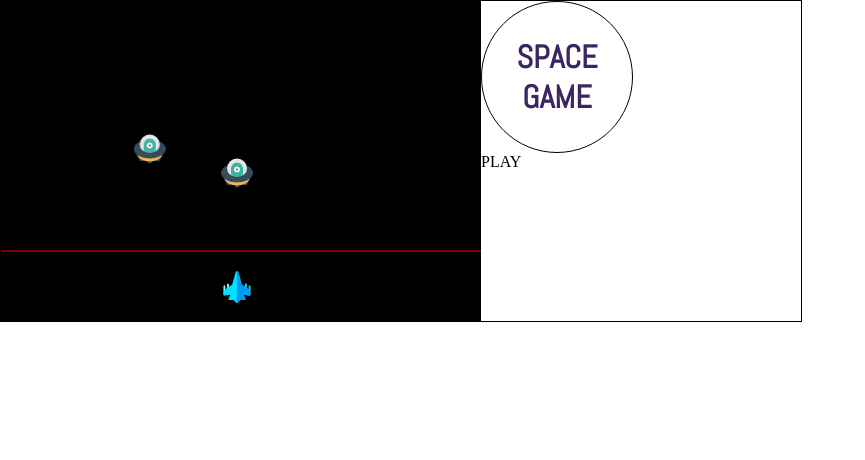
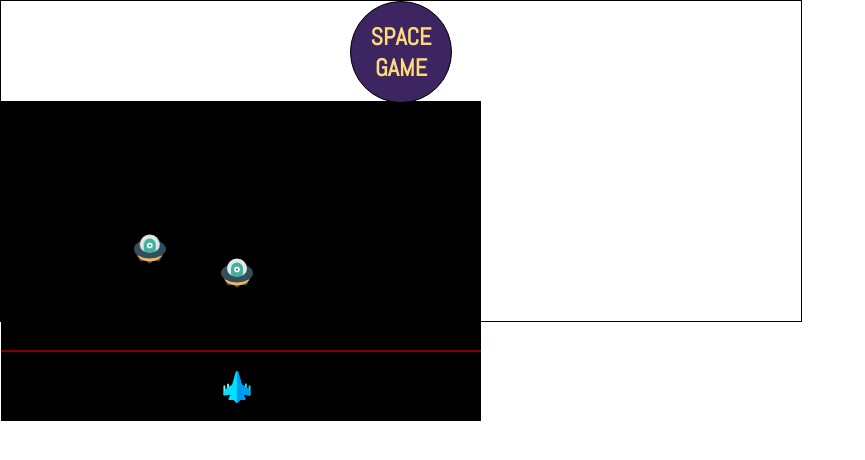
Before and after one commit to srinivasu619/Space_Game, a plain HTML site: page Canvas-Project-1/index.html in a window 1280 px wide. Shown: the whole page, without its empty margins (0-865 px from the left). Drawn offline with nearby package versions, Linux system fonts and the light colour scheme.

Commit message:
Changed Layout

```diff
--- a/Canvas-Project-1/index.html
+++ b/Canvas-Project-1/index.html
@@ -12,7 +12,6 @@
 
 <body>
 	<div class="mainContainer">
-		<canvas height="320" width="480" id="play"></canvas>
 		<div class="menu">
 			<div class="heading center">
 				<h1 text="SPACE">SPACE</h1>
@@ -22,6 +21,7 @@
 				<div class="play">PLAY</div>
 			</div>
 		</div>
+		<canvas height="320" width="480" id="play"></canvas>
 	</div>
 	<script type="text/javascript" src="./scripts/base.js"></script>
 </body>
--- a/Canvas-Project-1/styles/styles.css
+++ b/Canvas-Project-1/styles/styles.css
@@ -22,23 +22,23 @@
 .mainContainer{
     height: 320px;
     width: 800px;
-    display: flex;
     border: 1px solid;
 }
 .mainContainer > .menu{
-    width: 200px;
-    height: 320px;
+    height: 100px;
 }
 .menu > .heading {
     position: relative;
-    height: 150px;
-    width: 150px;
+    height: 100px;
+    width: 100px;
     border-radius: 50%;
     flex-direction: column;
     border: 1px solid;
+    background: #3d2561;
+    margin: 0 auto;
 }
 .menu > .heading > h1{
     font-family: 'Abel', sans-serif;
-    color:#3d2561;
-    font-size: 32px;
+    color:#ffda79;
+    font-size: 24px;
 }
```
